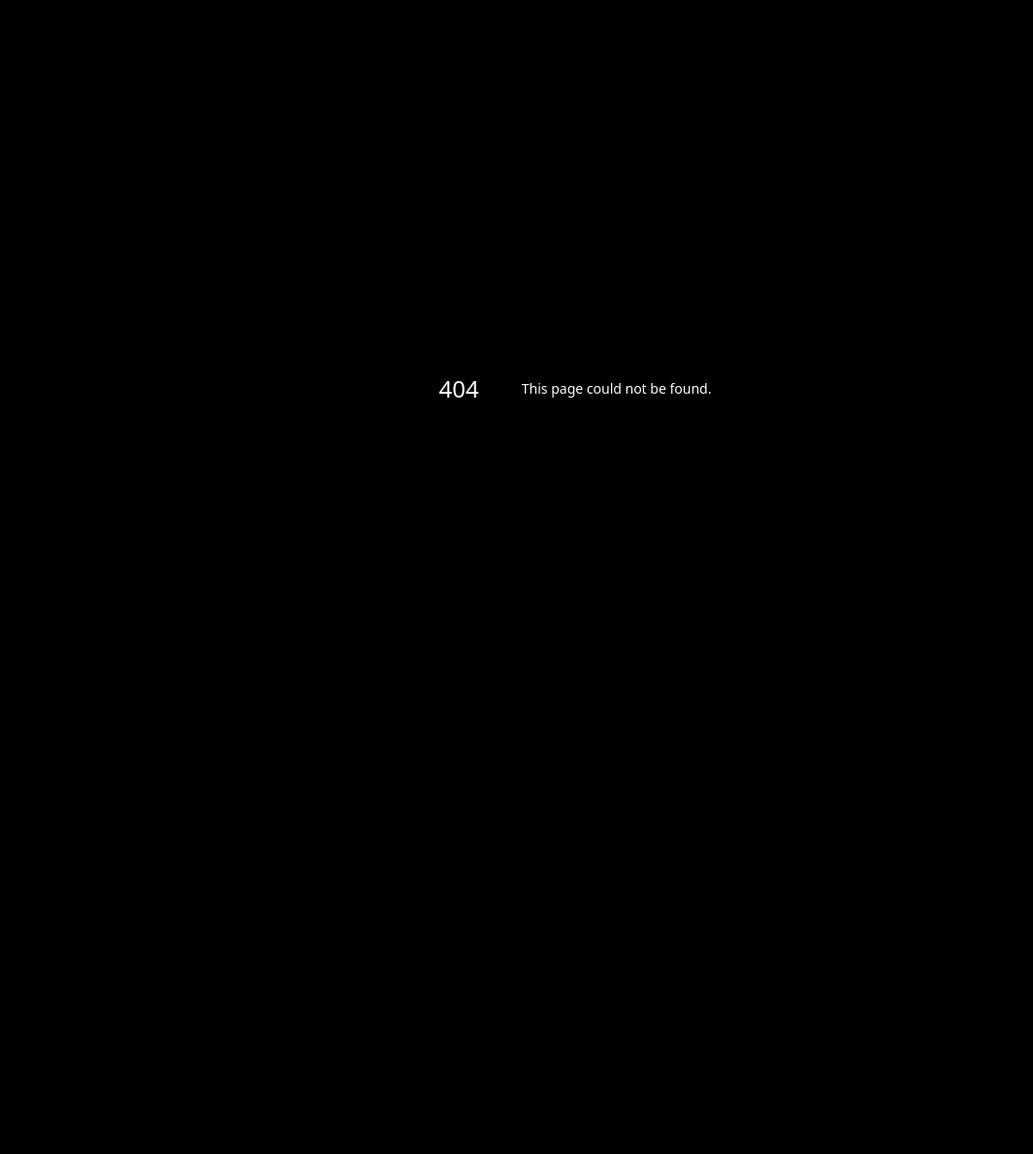
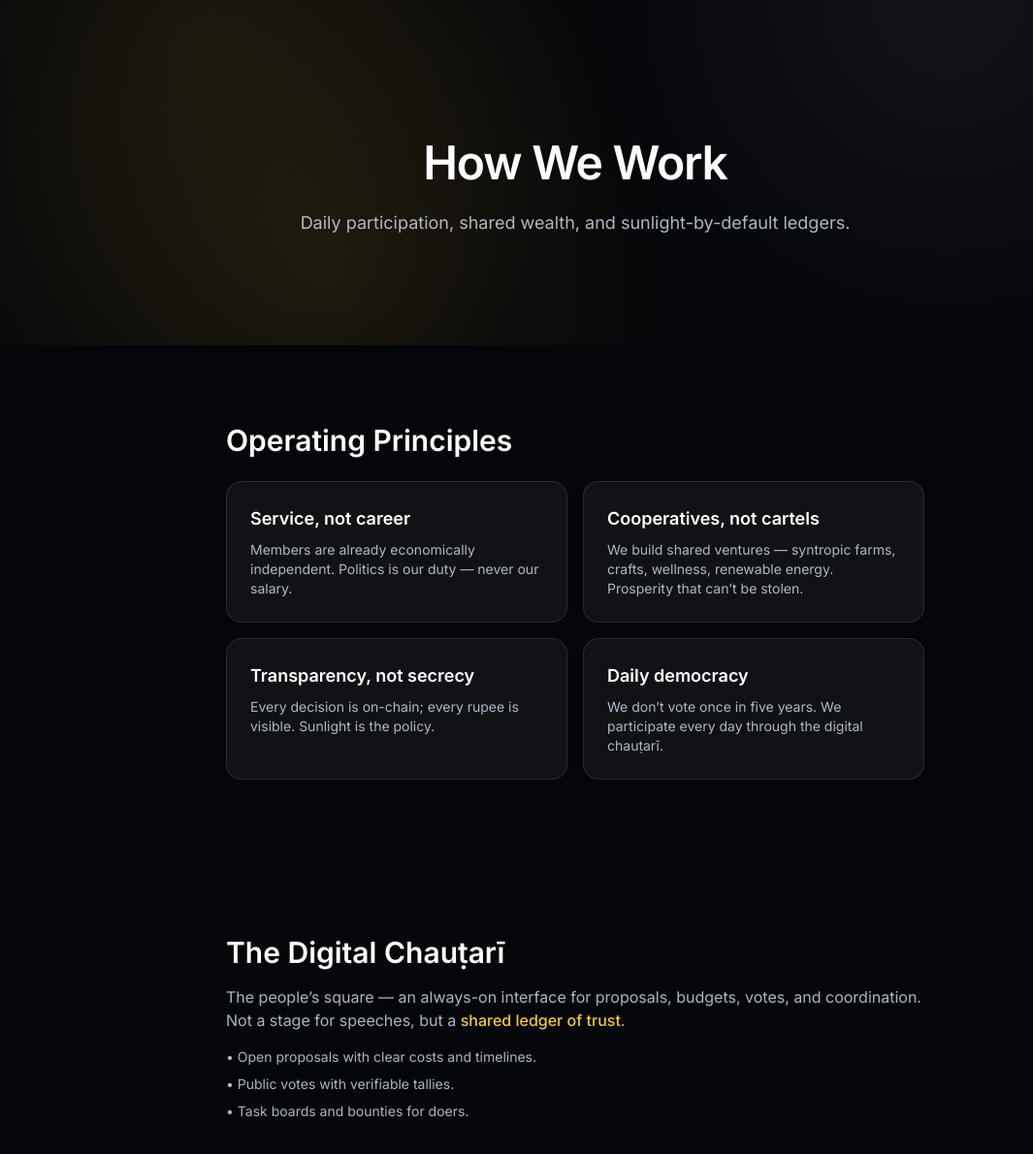
Before and after one commit to Zenslim/Gatishil, a Next.js app: page /how in a window 1280 px wide. Before the commit this address had no page. Shown: the top 1190 px of the page at 97% size, without its empty margins (47-1112 px from the left). Before the commit the page ends 800 px from the top, so only its background shows below. Built offline with nearby package versions, Linux system fonts and the light colour scheme.

Commit message:
Create page.jsx

```diff
--- /dev/null
+++ b/app/how/page.jsx
@@ -0,0 +1,132 @@
+import Head from 'next/head'
+import { motion } from 'framer-motion'
+
+const fadeUp = (delay = 0) => ({
+  hidden: { opacity: 0, y: 24 },
+  show: { opacity: 1, y: 0, transition: { duration: 0.8, ease: [0.22, 1, 0.36, 1], delay } }
+})
+
+const Section = ({ children, delay = 0 }) => (
+  <motion.section
+    variants={fadeUp(delay)}
+    initial="hidden"
+    whileInView="show"
+    viewport={{ once: true, amount: 0.2 }}
+    className="max-w-3xl mx-auto px-4 sm:px-6 py-14 sm:py-20"
+  >
+    {children}
+  </motion.section>
+)
+
+const principles = [
+  { title: "Service, not career", text: "Members are already economically independent. Politics is our duty — never our salary." },
+  { title: "Cooperatives, not cartels", text: "We build shared ventures — syntropic farms, crafts, wellness, renewable energy. Prosperity that can’t be stolen." },
+  { title: "Transparency, not secrecy", text: "Every decision is on-chain; every rupee is visible. Sunlight is the policy." },
+  { title: "Daily democracy", text: "We don’t vote once in five years. We participate every day through the digital chauṭarī." },
+]
+
+export default function How() {
+  return (
+    <>
+      <Head>
+        <title>How — Gatishil Nepal</title>
+        <meta name="description" content="How Gatishil works: daily democracy, cooperative wealth, transparent ledgers, and device-bound trust." />
+      </Head>
+
+      <main className="min-h-screen bg-[#05060a] text-white selection:bg-amber-300/20">
+        {/* Hero */}
+        <section className="relative overflow-hidden">
+          <div className="pointer-events-none absolute inset-0">
+            <div className="absolute inset-0 [background:radial-gradient(circle_at_20%_10%,rgba(251,191,36,0.08)_0,transparent_40%),radial-gradient(circle_at_80%_0%,rgba(255,255,255,0.06)_0,transparent_35%),radial-gradient(circle_at_30%_80%,rgba(251,191,36,0.08)_0,transparent_40%)]" />
+          </div>
+          <div className="relative max-w-4xl mx-auto px-4 sm:px-6 pt-28 pb-20 sm:pt-36 sm:pb-28 text-center">
+            <motion.h1 initial={{ opacity: 0, y: 18 }} animate={{ opacity: 1, y: 0 }} transition={{ duration: 0.9, ease: [0.22, 1, 0.36, 1] }} className="text-3xl sm:text-5xl font-semibold tracking-tight">
+              How We Work
+            </motion.h1>
+            <motion.p initial={{ opacity: 0 }} animate={{ opacity: 1 }} transition={{ delay: 0.2, duration: 0.9 }} className="mt-4 sm:mt-6 text-balance text-slate-300/85 text-base sm:text-lg">
+              Daily participation, shared wealth, and sunlight-by-default ledgers.
+            </motion.p>
+          </div>
+        </section>
+
+        {/* Operating Principles */}
+        <Section>
+          <h2 className="text-2xl sm:text-3xl font-semibold">Operating Principles</h2>
+          <div className="mt-6 grid grid-cols-1 sm:grid-cols-2 gap-4">
+            {principles.map((p) => (
+              <motion.div
+                key={p.title}
+                variants={fadeUp(0.02)}
+                initial="hidden"
+                whileInView="show"
+                viewport={{ once: true, amount: 0.2 }}
+                className="p-5 sm:p-6 rounded-2xl bg-white/5 border border-white/10 hover:border-amber-400/30 transition"
+              >
+                <h3 className="text-lg font-semibold">{p.title}</h3>
+                <p className="mt-2 text-slate-300/85 text-sm">{p.text}</p>
+              </motion.div>
+            ))}
+          </div>
+        </Section>
+
+        {/* The Digital Chauṭarī */}
+        <Section delay={0.06}>
+          <h2 className="text-2xl sm:text-3xl font-semibold">The Digital Chauṭarī</h2>
+          <p className="mt-4 text-slate-300/85">
+            The people’s square — an always-on interface for proposals, budgets, votes, and coordination.
+            Not a stage for speeches, but a <span className="text-amber-300/95 font-medium">shared ledger of trust</span>.
+          </p>
+          <ul className="mt-4 space-y-2 text-slate-300/85 text-sm">
+            <li>• Open proposals with clear costs and timelines.</li>
+            <li>• Public votes with verifiable tallies.</li>
+            <li>• Task boards and bounties for doers.</li>
+          </ul>
+        </Section>
+
+        {/* Trust Step (Passkeys/PIN) */}
+        <Section delay={0.1}>
+          <h2 className="text-2xl sm:text-3xl font-semibold">Trust, Bound to Your Device</h2>
+          <p className="mt-4 text-slate-300/85">
+            After introductions, we invite you to seal your voice to your device using a passkey (FaceID/Fingerprint) or a local PIN fallback.
+            This makes returning effortless and secure.
+          </p>
+          <div className="mt-4 rounded-2xl border border-white/10 bg-white/5 p-5 sm:p-6">
+            <p className="text-amber-300/90 text-sm sm:text-base font-medium">
+              Your secret stays on your device. Passkeys and PINs make your Chautarī visits effortless.
+            </p>
+          </div>
+          <div className="mt-6">
+            <a href="/onboard?src=join&step=trust" className="rounded-2xl border border-amber-400/30 bg-amber-400/10 hover:bg-amber-400/20 px-5 py-2.5 text-amber-300 text-sm font-medium transition">
+              Set up device trust
+            </a>
+          </div>
+        </Section>
+
+        {/* Economy & Culture First */}
+        <Section delay={0.14}>
+          <h2 className="text-2xl sm:text-3xl font-semibold">Economy & Culture First → Politics Later</h2>
+          <p className="mt-4 text-slate-300/85">
+            We move wealth-creation and culture-building to the front: <span className="font-medium">Pasaguthi</span> (roots & mycelium) and <span className="font-medium">ZenSara</span> (soil & seed).
+            When roots deepen and soil becomes fertile, the Janmandal forms naturally, and politics becomes expression — not competition.
+          </p>
+        </Section>
+
+        {/* CTA */}
+        <Section delay={0.18}>
+          <div className="rounded-2xl border border-amber-400/20 bg-gradient-to-b from-amber-400/10 to-amber-400/5 p-8 text-center">
+            <h3 className="text-2xl font-semibold">Be a hand in the rhythm.</h3>
+            <p className="mt-3 text-slate-300/85">Participate daily, in sunlight. Build the parallel life with us.</p>
+            <div className="mt-6 flex items-center justify-center gap-3">
+              <a href="/join" className="rounded-2xl border border-amber-400/30 bg-amber-400/10 hover:bg-amber-400/20 px-5 py-2.5 text-amber-300 text-sm font-medium transition">Join now</a>
+              <a href="/what" className="rounded-2xl border border-white/15 hover:border-white/25 px-5 py-2.5 text-sm font-medium text-slate-200/90 transition">Understand the identity</a>
+            </div>
+          </div>
+        </Section>
+
+        <footer className="px-4 sm:px-6 pb-16 text-center text-xs text-slate-400/70">
+          © {new Date().getFullYear()} Gatishil Nepal — The DAO Party of the Powerless.
+        </footer>
+      </main>
+    </>
+  )
+}
```
